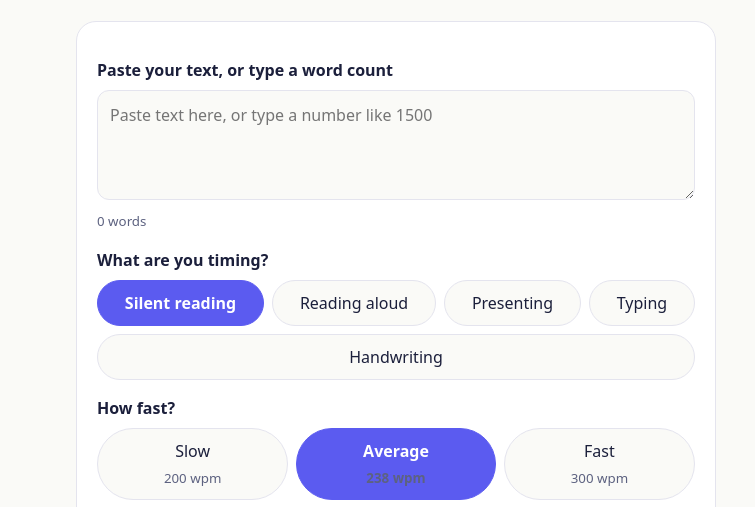
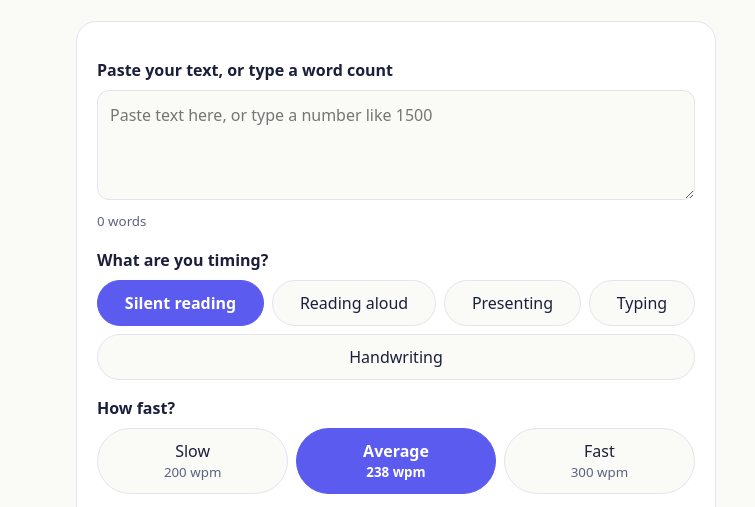
Before and after one commit to tapariapurv/wordtick, a plain HTML site: page web/index.html in a window 1280 px wide. Shown: the part 219-726 px from the top of the page, without its empty margins (244-999 px from the left). Drawn offline with Linux system fonts and the light colour scheme.

Commit message:
Fix pressed-button subtext contrast

```diff
--- a/web/style.css
+++ b/web/style.css
@@ -20,3 +20,4 @@ a{color:var(--accent)}
 .src button{flex:1;font:inherit;color:var(--accent);background:none;border:1px solid var(--accent);border-radius:12px;padding:10px;cursor:pointer}
 .wp.mini{border:0;border-radius:0;padding:12px;background:var(--bg)}
 @media (prefers-reduced-motion:reduce){*{transition-duration:.01ms!important}}
+.seg button small{margin:0}.seg button[aria-pressed=true] small{color:inherit}
```
Also changed, not shown: gdocs/Sidebar.html (+1 -0 lines).
